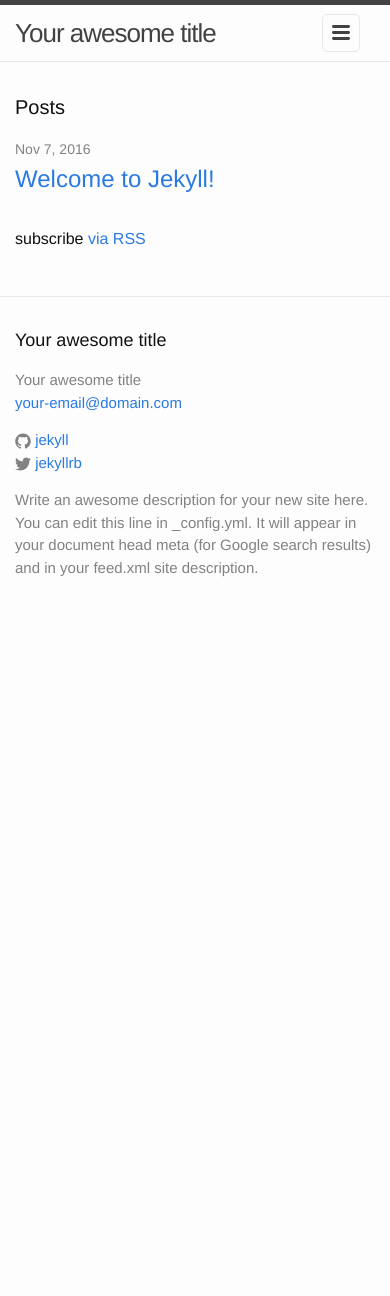
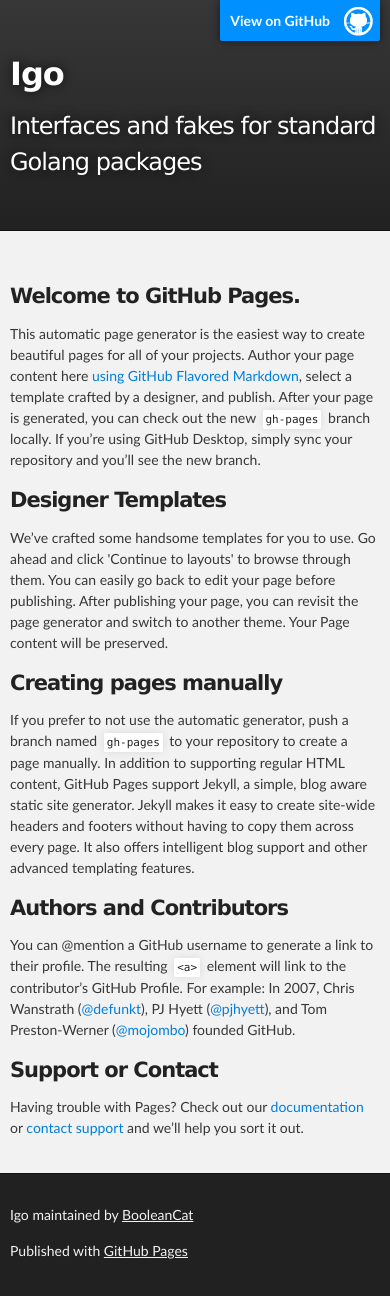
Before and after one commit to BooleanCat/igo, a Jekyll site: the page index.html, which Jekyll copies as it is, in a window 390 px wide. Built offline with Jekyll 4.4.1, drawn with Linux system fonts in a browser that asks for light colours; before the commit the page ends 900 px from its top, so only the background shows below that.

Commit message:
Create gh-pages branch via GitHub

```diff
--- a/index.html
+++ b/index.html
@@ -1,23 +1,72 @@
----
-layout: default
----
+<!DOCTYPE html>
+<html>
 
-<div class="home">
+  <head>
+    <meta charset='utf-8'>
+    <meta http-equiv="X-UA-Compatible" content="chrome=1">
+    <meta name="description" content="Igo : Interfaces and fakes for standard Golang packages">
 
-  <h1 class="page-heading">Posts</h1>
+    <link rel="stylesheet" type="text/css" media="screen" href="stylesheets/stylesheet.css">
 
-  <ul class="post-list">
-    {% for post in site.posts %}
-      <li>
-        <span class="post-meta">{{ post.date | date: "%b %-d, %Y" }}</span>
+    <title>Igo</title>
+  </head>
 
-        <h2>
-          <a class="post-link" href="{{ post.url | prepend: site.baseurl }}">{{ post.title }}</a>
-        </h2>
-      </li>
-    {% endfor %}
-  </ul>
+  <body>
 
-  <p class="rss-subscribe">subscribe <a href="{{ "/feed.xml" | prepend: site.baseurl }}">via RSS</a></p>
+    <!-- HEADER -->
+    <div id="header_wrap" class="outer">
+        <header class="inner">
+          <a id="forkme_banner" href="https://github.com/BooleanCat/igo">View on GitHub</a>
 
-</div>
+          <h1 id="project_title">Igo</h1>
+          <h2 id="project_tagline">Interfaces and fakes for standard Golang packages</h2>
+
+            <section id="downloads">
+              <a class="zip_download_link" href="https://github.com/BooleanCat/igo/zipball/master">Download this project as a .zip file</a>
+              <a class="tar_download_link" href="https://github.com/BooleanCat/igo/tarball/master">Download this project as a tar.gz file</a>
+            </section>
+        </header>
+    </div>
+
+    <!-- MAIN CONTENT -->
+    <div id="main_content_wrap" class="outer">
+      <section id="main_content" class="inner">
+        <h3>
+<a id="welcome-to-github-pages" class="anchor" href="#welcome-to-github-pages" aria-hidden="true"><span aria-hidden="true" class="octicon octicon-link"></span></a>Welcome to GitHub Pages.</h3>
+
+<p>This automatic page generator is the easiest way to create beautiful pages for all of your projects. Author your page content here <a href="https://guides.github.com/features/mastering-markdown/">using GitHub Flavored Markdown</a>, select a template crafted by a designer, and publish. After your page is generated, you can check out the new <code>gh-pages</code> branch locally. If you’re using GitHub Desktop, simply sync your repository and you’ll see the new branch.</p>
+
+<h3>
+<a id="designer-templates" class="anchor" href="#designer-templates" aria-hidden="true"><span aria-hidden="true" class="octicon octicon-link"></span></a>Designer Templates</h3>
+
+<p>We’ve crafted some handsome templates for you to use. Go ahead and click 'Continue to layouts' to browse through them. You can easily go back to edit your page before publishing. After publishing your page, you can revisit the page generator and switch to another theme. Your Page content will be preserved.</p>
+
+<h3>
+<a id="creating-pages-manually" class="anchor" href="#creating-pages-manually" aria-hidden="true"><span aria-hidden="true" class="octicon octicon-link"></span></a>Creating pages manually</h3>
+
+<p>If you prefer to not use the automatic generator, push a branch named <code>gh-pages</code> to your repository to create a page manually. In addition to supporting regular HTML content, GitHub Pages support Jekyll, a simple, blog aware static site generator. Jekyll makes it easy to create site-wide headers and footers without having to copy them across every page. It also offers intelligent blog support and other advanced templating features.</p>
+
+<h3>
+<a id="authors-and-contributors" class="anchor" href="#authors-and-contributors" aria-hidden="true"><span aria-hidden="true" class="octicon octicon-link"></span></a>Authors and Contributors</h3>
+
+<p>You can @mention a GitHub username to generate a link to their profile. The resulting <code>&lt;a&gt;</code> element will link to the contributor’s GitHub Profile. For example: In 2007, Chris Wanstrath (<a href="https://github.com/defunkt" class="user-mention">@defunkt</a>), PJ Hyett (<a href="https://github.com/pjhyett" class="user-mention">@pjhyett</a>), and Tom Preston-Werner (<a href="https://github.com/mojombo" class="user-mention">@mojombo</a>) founded GitHub.</p>
+
+<h3>
+<a id="support-or-contact" class="anchor" href="#support-or-contact" aria-hidden="true"><span aria-hidden="true" class="octicon octicon-link"></span></a>Support or Contact</h3>
+
+<p>Having trouble with Pages? Check out our <a href="https://help.github.com/pages">documentation</a> or <a href="https://github.com/contact">contact support</a> and we’ll help you sort it out.</p>
+      </section>
+    </div>
+
+    <!-- FOOTER  -->
+    <div id="footer_wrap" class="outer">
+      <footer class="inner">
+        <p class="copyright">Igo maintained by <a href="https://github.com/BooleanCat">BooleanCat</a></p>
+        <p>Published with <a href="https://pages.github.com">GitHub Pages</a></p>
+      </footer>
+    </div>
+
+
+
+  </body>
+</html>
--- /dev/null
+++ b/javascripts/main.js
@@ -0,0 +1 @@
+console.log('This would be the main JS file.');
--- /dev/null
+++ b/stylesheets/github-light.css
@@ -0,0 +1,123 @@
+/*
+The MIT License (MIT)
+
+Copyright (c) 2016 GitHub, Inc.
+
+Permission is hereby granted, free of charge, to any person obtaining a copy
+of this software and associated documentation files (the "Software"), to deal
+in the Software without restriction, including without limitation the rights
+to use, copy, modify, merge, publish, distribute, sublicense, and/or sell
+copies of the Software, and to permit persons to whom the Software is
+furnished to do so, subject to the following conditions:
+
+The above copyright notice and this permission notice shall be included in all
+copies or substantial portions of the Software.
+
+THE SOFTWARE IS PROVIDED "AS IS", WITHOUT WARRANTY OF ANY KIND, EXPRESS OR
+IMPLIED, INCLUDING BUT NOT LIMITED TO THE WARRANTIES OF MERCHANTABILITY,
+FITNESS FOR A PARTICULAR PURPOSE AND NONINFRINGEMENT. IN NO EVENT SHALL THE
+AUTHORS OR COPYRIGHT HOLDERS BE LIABLE FOR ANY CLAIM, DAMAGES OR OTHER
+LIABILITY, WHETHER IN AN ACTION OF CONTRACT, TORT OR OTHERWISE, ARISING FROM,
+OUT OF OR IN CONNECTION WITH THE SOFTWARE OR THE USE OR OTHER DEALINGS IN THE
+SOFTWARE.
+
+*/
+
+.pl-c /* comment */ {
+  color: #969896;
+}
+
+.pl-c1 /* constant, variable.other.constant, support, meta.property-name, support.constant, support.variable, meta.module-reference, markup.raw, meta.diff.header */,
+.pl-s .pl-v /* string variable */ {
+  color: #0086b3;
+}
+
+.pl-e /* entity */,
+.pl-en /* entity.name */ {
+  color: #795da3;
+}
+
+.pl-smi /* variable.parameter.function, storage.modifier.package, storage.modifier.import, storage.type.java, variable.other */,
+.pl-s .pl-s1 /* string source */ {
+  color: #333;
+}
+
+.pl-ent /* entity.name.tag */ {
+  color: #63a35c;
+}
+
+.pl-k /* keyword, storage, storage.type */ {
+  color: #a71d5d;
+}
+
+.pl-s /* string */,
+.pl-pds /* punctuation.definition.string, string.regexp.character-class */,
+.pl-s .pl-pse .pl-s1 /* string punctuation.section.embedded source */,
+.pl-sr /* string.regexp */,
+.pl-sr .pl-cce /* string.regexp constant.character.escape */,
+.pl-sr .pl-sre /* string.regexp source.ruby.embedded */,
+.pl-sr .pl-sra /* string.regexp string.regexp.arbitrary-repitition */ {
+  color: #183691;
+}
+
+.pl-v /* variable */ {
+  color: #ed6a43;
+}
+
+.pl-id /* invalid.deprecated */ {
+  color: #b52a1d;
+}
+
+.pl-ii /* invalid.illegal */ {
+  color: #f8f8f8;
+  background-color: #b52a1d;
+}
+
+.pl-sr .pl-cce /* string.regexp constant.character.escape */ {
+  font-weight: bold;
+  color: #63a35c;
+}
+
+.pl-ml /* markup.list */ {
+  color: #693a17;
+}
+
+.pl-mh /* markup.heading */,
+.pl-mh .pl-en /* markup.heading entity.name */,
+.pl-ms /* meta.separator */ {
+  font-weight: bold;
+  color: #1d3e81;
+}
+
+.pl-mq /* markup.quote */ {
+  color: #008080;
+}
+
+.pl-mi /* markup.italic */ {
+  font-style: italic;
+  color: #333;
+}
+
+.pl-mb /* markup.bold */ {
+  font-weight: bold;
+  color: #333;
+}
+
+.pl-md /* markup.deleted, meta.diff.header.from-file */ {
+  color: #bd2c00;
+  background-color: #ffecec;
+}
+
+.pl-mi1 /* markup.inserted, meta.diff.header.to-file */ {
+  color: #55a532;
+  background-color: #eaffea;
+}
+
+.pl-mdr /* meta.diff.range */ {
+  font-weight: bold;
+  color: #795da3;
+}
+
+.pl-mo /* meta.output */ {
+  color: #1d3e81;
+}
--- /dev/null
+++ b/stylesheets/stylesheet.css
@@ -0,0 +1,425 @@
+/*******************************************************************************
+Slate Theme for GitHub Pages
+by Jason Costello, @jsncostello
+*******************************************************************************/
+
+@import url(github-light.css);
+
+/*******************************************************************************
+MeyerWeb Reset
+*******************************************************************************/
+
+html, body, div, span, applet, object, iframe,
+h1, h2, h3, h4, h5, h6, p, blockquote, pre,
+a, abbr, acronym, address, big, cite, code,
+del, dfn, em, img, ins, kbd, q, s, samp,
+small, strike, strong, sub, sup, tt, var,
+b, u, i, center,
+dl, dt, dd, ol, ul, li,
+fieldset, form, label, legend,
+table, caption, tbody, tfoot, thead, tr, th, td,
+article, aside, canvas, details, embed,
+figure, figcaption, footer, header, hgroup,
+menu, nav, output, ruby, section, summary,
+time, mark, audio, video {
+  margin: 0;
+  padding: 0;
+  border: 0;
+  font: inherit;
+  vertical-align: baseline;
+}
+
+/* HTML5 display-role reset for older browsers */
+article, aside, details, figcaption, figure,
+footer, header, hgroup, menu, nav, section {
+  display: block;
+}
+
+ol, ul {
+  list-style: none;
+}
+
+table {
+  border-collapse: collapse;
+  border-spacing: 0;
+}
+
+/*******************************************************************************
+Theme Styles
+*******************************************************************************/
+
+body {
+  box-sizing: border-box;
+  color:#373737;
+  background: #212121;
+  font-size: 16px;
+  font-family: 'Myriad Pro', Calibri, Helvetica, Arial, sans-serif;
+  line-height: 1.5;
+  -webkit-font-smoothing: antialiased;
+}
+
+h1, h2, h3, h4, h5, h6 {
+  margin: 10px 0;
+  font-weight: 700;
+  color:#222222;
+  font-family: 'Lucida Grande', 'Calibri', Helvetica, Arial, sans-serif;
+  letter-spacing: -1px;
+}
+
+h1 {
+  font-size: 36px;
+  font-weight: 700;
+}
+
+h2 {
+  padding-bottom: 10px;
+  font-size: 32px;
+  background: url('../images/bg_hr.png') repeat-x bottom;
+}
+
+h3 {
+  font-size: 24px;
+}
+
+h4 {
+  font-size: 21px;
+}
+
+h5 {
+  font-size: 18px;
+}
+
+h6 {
+  font-size: 16px;
+}
+
+p {
+  margin: 10px 0 15px 0;
+}
+
+footer p {
+  color: #f2f2f2;
+}
+
+a {
+  text-decoration: none;
+  color: #007edf;
+  text-shadow: none;
+
+  transition: color 0.5s ease;
+  transition: text-shadow 0.5s ease;
+  -webkit-transition: color 0.5s ease;
+  -webkit-transition: text-shadow 0.5s ease;
+  -moz-transition: color 0.5s ease;
+  -moz-transition: text-shadow 0.5s ease;
+  -o-transition: color 0.5s ease;
+  -o-transition: text-shadow 0.5s ease;
+  -ms-transition: color 0.5s ease;
+  -ms-transition: text-shadow 0.5s ease;
+}
+
+a:hover, a:focus {text-decoration: underline;}
+
+footer a {
+  color: #F2F2F2;
+  text-decoration: underline;
+}
+
+em {
+  font-style: italic;
+}
+
+strong {
+  font-weight: bold;
+}
+
+img {
+  position: relative;
+  margin: 0 auto;
+  max-width: 739px;
+  padding: 5px;
+  margin: 10px 0 10px 0;
+  border: 1px solid #ebebeb;
+
+  box-shadow: 0 0 5px #ebebeb;
+  -webkit-box-shadow: 0 0 5px #ebebeb;
+  -moz-box-shadow: 0 0 5px #ebebeb;
+  -o-box-shadow: 0 0 5px #ebebeb;
+  -ms-box-shadow: 0 0 5px #ebebeb;
+}
+
+p img {
+  display: inline;
+  margin: 0;
+  padding: 0;
+  vertical-align: middle;
+  text-align: center;
+  border: none;
+}
+
+pre, code {
+  width: 100%;
+  color: #222;
+  background-color: #fff;
+
+  font-family: Monaco, "Bitstream Vera Sans Mono", "Lucida Console", Terminal, monospace;
+  font-size: 14px;
+
+  border-radius: 2px;
+  -moz-border-radius: 2px;
+  -webkit-border-radius: 2px;
+}
+
+pre {
+  width: 100%;
+  padding: 10px;
+  box-shadow: 0 0 10px rgba(0,0,0,.1);
+  overflow: auto;
+}
+
+code {
+  padding: 3px;
+  margin: 0 3px;
+  box-shadow: 0 0 10px rgba(0,0,0,.1);
+}
+
+pre code {
+  display: block;
+  box-shadow: none;
+}
+
+blockquote {
+  color: #666;
+  margin-bottom: 20px;
+  padding: 0 0 0 20px;
+  border-left: 3px solid #bbb;
+}
+
+
+ul, ol, dl {
+  margin-bottom: 15px
+}
+
+ul {
+  list-style-position: inside;
+  list-style: disc;
+  padding-left: 20px;
+}
+
+ol {
+  list-style-position: inside;
+  list-style: decimal;
+  padding-left: 20px;
+}
+
+dl dt {
+  font-weight: bold;
+}
+
+dl dd {
+  padding-left: 20px;
+  font-style: italic;
+}
+
+dl p {
+  padding-left: 20px;
+  font-style: italic;
+}
+
+hr {
+  height: 1px;
+  margin-bottom: 5px;
+  border: none;
+  background: url('../images/bg_hr.png') repeat-x center;
+}
+
+table {
+  border: 1px solid #373737;
+  margin-bottom: 20px;
+  text-align: left;
+ }
+
+th {
+  font-family: 'Lucida Grande', 'Helvetica Neue', Helvetica, Arial, sans-serif;
+  padding: 10px;
+  background: #373737;
+  color: #fff;
+ }
+
+td {
+  padding: 10px;
+  border: 1px solid #373737;
+ }
+
+form {
+  background: #f2f2f2;
+  padding: 20px;
+}
+
+/*******************************************************************************
+Full-Width Styles
+*******************************************************************************/
+
+.outer {
+  width: 100%;
+}
+
+.inner {
+  position: relative;
+  max-width: 640px;
+  padding: 20px 10px;
+  margin: 0 auto;
+}
+
+#forkme_banner {
+  display: block;
+  position: absolute;
+  top:0;
+  right: 10px;
+  z-index: 10;
+  padding: 10px 50px 10px 10px;
+  color: #fff;
+  background: url('../images/blacktocat.png') #0090ff no-repeat 95% 50%;
+  font-weight: 700;
+  box-shadow: 0 0 10px rgba(0,0,0,.5);
+  border-bottom-left-radius: 2px;
+  border-bottom-right-radius: 2px;
+}
+
+#header_wrap {
+  background: #212121;
+  background: -moz-linear-gradient(top, #373737, #212121);
+  background: -webkit-linear-gradient(top, #373737, #212121);
+  background: -ms-linear-gradient(top, #373737, #212121);
+  background: -o-linear-gradient(top, #373737, #212121);
+  background: linear-gradient(top, #373737, #212121);
+}
+
+#header_wrap .inner {
+  padding: 50px 10px 30px 10px;
+}
+
+#project_title {
+  margin: 0;
+  color: #fff;
+  font-size: 42px;
+  font-weight: 700;
+  text-shadow: #111 0px 0px 10px;
+}
+
+#project_tagline {
+  color: #fff;
+  font-size: 24px;
+  font-weight: 300;
+  background: none;
+  text-shadow: #111 0px 0px 10px;
+}
+
+#downloads {
+  position: absolute;
+  width: 210px;
+  z-index: 10;
+  bottom: -40px;
+  right: 0;
+  height: 70px;
+  background: url('../images/icon_download.png') no-repeat 0% 90%;
+}
+
+.zip_download_link {
+  display: block;
+  float: right;
+  width: 90px;
+  height:70px;
+  text-indent: -5000px;
+  overflow: hidden;
+  background: url(../images/sprite_download.png) no-repeat bottom left;
+}
+
+.tar_download_link {
+  display: block;
+  float: right;
+  width: 90px;
+  height:70px;
+  text-indent: -5000px;
+  overflow: hidden;
+  background: url(../images/sprite_download.png) no-repeat bottom right;
+  margin-left: 10px;
+}
+
+.zip_download_link:hover {
+  background: url(../images/sprite_download.png) no-repeat top left;
+}
+
+.tar_download_link:hover {
+  background: url(../images/sprite_download.png) no-repeat top right;
+}
+
+#main_content_wrap {
+  background: #f2f2f2;
+  border-top: 1px solid #111;
+  border-bottom: 1px solid #111;
+}
+
+#main_content {
+  padding-top: 40px;
+}
+
+#footer_wrap {
+  background: #212121;
+}
+
+
+
+/*******************************************************************************
+Small Device Styles
+*******************************************************************************/
+
+@media screen and (max-width: 480px) {
+  body {
+    font-size:14px;
+  }
+
+  #downloads {
+    display: none;
+  }
+
+  .inner {
+    min-width: 320px;
+    max-width: 480px;
+  }
+
+  #project_title {
+  font-size: 32px;
+  }
+
+  h1 {
+    font-size: 28px;
+  }
+
+  h2 {
+    font-size: 24px;
+  }
+
+  h3 {
+    font-size: 21px;
+  }
+
+  h4 {
+    font-size: 18px;
+  }
+
+  h5 {
+    font-size: 14px;
+  }
+
+  h6 {
+    font-size: 12px;
+  }
+
+  code, pre {
+    min-width: 320px;
+    max-width: 480px;
+    font-size: 11px;
+  }
+
+}
```
Also changed, not shown: params.json (added, +6 -0 lines), images/bg_hr.png (added), images/blacktocat.png (added), images/icon_download.png (added), images/sprite_download.png (added).
